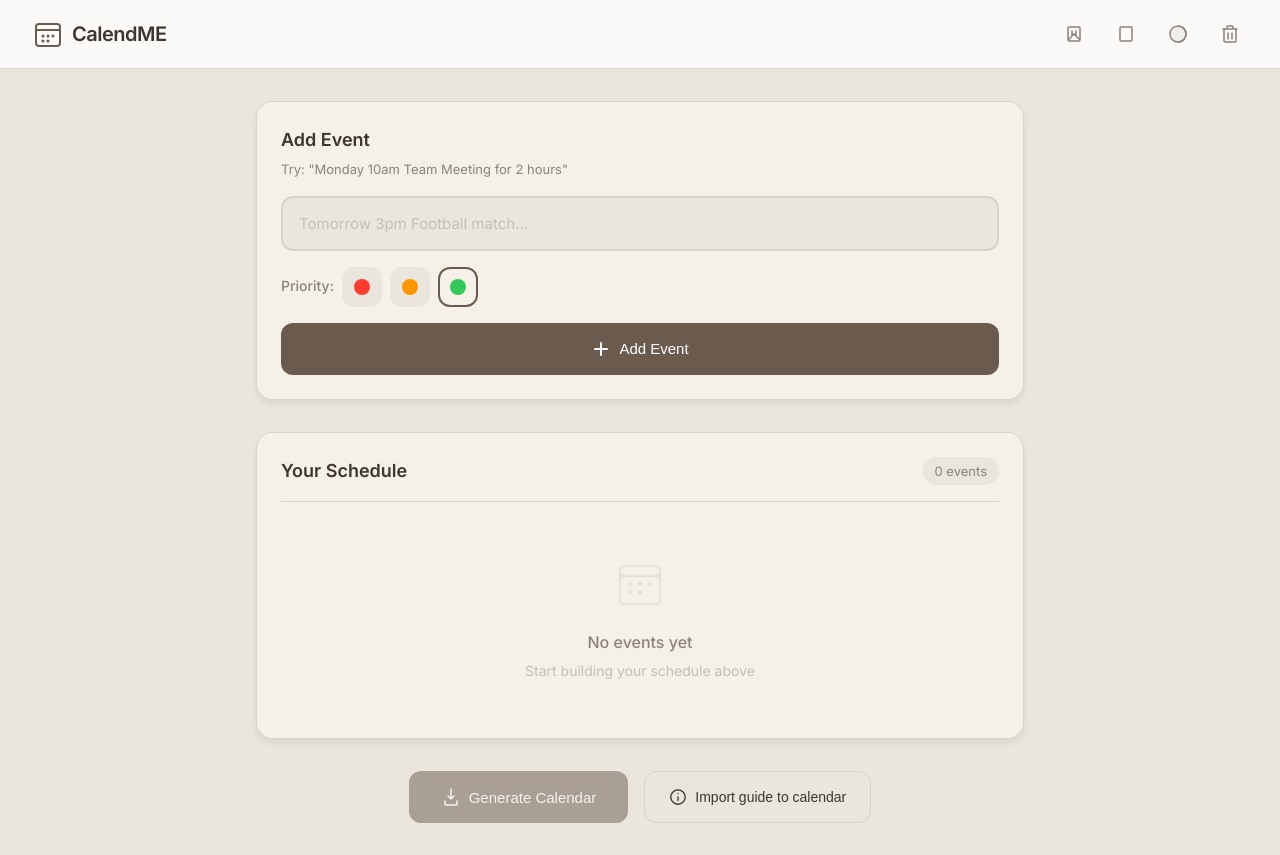
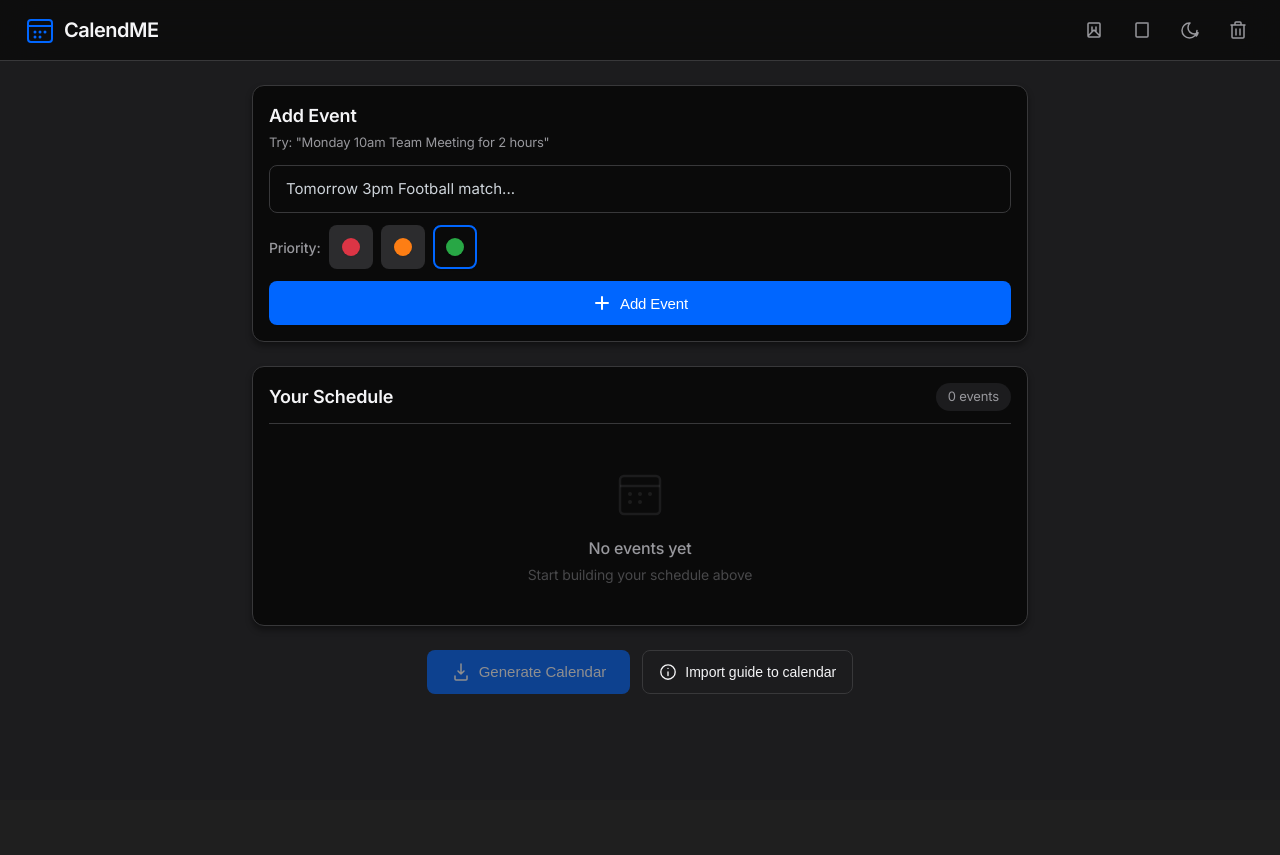
Before and after one commit to DaveOlana/Projects-on-Python, a Flask app: page / in a window 1280 px wide. After the commit the page ends 694 px from the top, so only its background shows below. Run offline with Flask 3, Linux system fonts and the light colour scheme.

Commit message:
Made adjuestments with the software's UI and gave it a minimalistic view and taste.

```diff
--- a/Calendar_MyApp/static/script.js
+++ b/Calendar_MyApp/static/script.js
@@ -441,8 +441,8 @@ function loadThemePreference() {
         currentTheme = saved;
         applyTheme(currentTheme);
     } else {
-        // Auto-detect based on time of day for ambient mode
-        currentTheme = 'ambient';
+        // Default to dark mode
+        currentTheme = 'dark';
         applyTheme(currentTheme);
     }
 }
--- a/Calendar_MyApp/static/style.css
+++ b/Calendar_MyApp/static/style.css
@@ -4,46 +4,64 @@
    =========================== */
 
 :root {
-    /* Light Mode - Cool Minimalist (Apple-inspired) */
+    /* Light Mode - Refined Professional Palette */
     --bg-primary: #FFFFFF;
-    --bg-secondary: #F5F5F7;
-    --bg-tertiary: #FAFAFA;
+    --bg-secondary: #F8F9FA;
+    --bg-tertiary: #F1F3F5;
+    --bg-hover: #E9ECEF;
 
-    --text-primary: #1D1D1F;
-    --text-secondary: #86868B;
-    --text-tertiary: #C7C7CC;
+    /* Typography - Enhanced Hierarchy */
+    --text-primary: #212529;
+    --text-secondary: #6C757D;
+    --text-tertiary: #ADB5BD;
+    --text-muted: #CED4DA;
 
-    --accent-primary: #007AFF;
-    --accent-hover: #0051D5;
+    /* Accent - Refined Blue */
+    --accent-primary: #0066FF;
+    --accent-hover: #0052CC;
+    --accent-light: #E6F0FF;
+    --accent-border: #B3D4FF;
 
-    /* Priority Colors */
-    --priority-red: #FF3B30;
-    --priority-yellow: #FF9500;
-    --priority-green: #34C759;
+    /* Priority Colors - Softer Tones */
+    --priority-red: #DC3545;
+    --priority-red-light: #FFE5E8;
+    --priority-yellow: #FD7E14;
+    --priority-yellow-light: #FFF4E6;
+    --priority-green: #28A745;
+    --priority-green-light: #E8F5E9;
 
-    /* Neutrals */
-    --border-color: #E5E5EA;
-    --shadow-sm: 0 1px 3px rgba(0, 0, 0, 0.04);
-    --shadow-md: 0 4px 6px rgba(0, 0, 0, 0.07);
-    --shadow-lg: 0 10px 15px rgba(0, 0, 0, 0.1);
+    /* Neutrals - Enhanced */
+    --border-color: #DEE2E6;
+    --border-light: #E9ECEF;
+    --border-focus: #80BDFF;
 
-    /* Spacing */
+    /* Shadows - Refined Depth */
+    --shadow-xs: 0 1px 2px rgba(0, 0, 0, 0.05);
+    --shadow-sm: 0 2px 4px rgba(0, 0, 0, 0.06);
+    --shadow-md: 0 4px 8px rgba(0, 0, 0, 0.08);
+    --shadow-lg: 0 8px 16px rgba(0, 0, 0, 0.1);
+    --shadow-xl: 0 12px 24px rgba(0, 0, 0, 0.12);
+
+    /* Spacing - Consistent Scale */
     --spacing-xs: 4px;
     --spacing-sm: 8px;
-    --spacing-md: 16px;
-    --spacing-lg: 24px;
-    --spacing-xl: 32px;
+    --spacing-md: 12px;
+    --spacing-lg: 16px;
+    --spacing-xl: 24px;
+    --spacing-2xl: 32px;
+    --spacing-3xl: 48px;
 
-    /* Border Radius */
-    --radius-sm: 6px;
-    --radius-md: 12px;
-    --radius-lg: 16px;
+    /* Border Radius - Refined */
+    --radius-sm: 4px;
+    --radius-md: 8px;
+    --radius-lg: 12px;
+    --radius-xl: 16px;
     --radius-full: 999px;
 
-    /* Transitions */
+    /* Transitions - Smooth */
     --transition-fast: 150ms cubic-bezier(0.4, 0, 0.2, 1);
-    --transition-base: 250ms cubic-bezier(0.4, 0, 0.2, 1);
-    --transition-slow: 350ms cubic-bezier(0.4, 0, 0.2, 1);
+    --transition-base: 200ms cubic-bezier(0.4, 0, 0.2, 1);
+    --transition-slow: 300ms cubic-bezier(0.4, 0, 0.2, 1);
 }
 
 /* Dark Mode */
@@ -89,14 +107,17 @@
 }
 
 body {
-    font-family: 'Inter', -apple-system, BlinkMacSystemFont, 'Segoe UI', sans-serif;
+    font-family: 'Inter', -apple-system, BlinkMacSystemFont, 'Segoe UI', 'Roboto', sans-serif;
     font-size: 15px;
-    line-height: 1.6;
+    font-weight: 400;
+    line-height: 1.5;
+    letter-spacing: -0.01em;
     color: var(--text-primary);
     background: var(--bg-secondary);
     transition: background var(--transition-base), color var(--transition-base);
     -webkit-font-smoothing: antialiased;
     -moz-osx-font-smoothing: grayscale;
+    text-rendering: optimizeLegibility;
 }
 
 /* ===========================
@@ -213,25 +234,33 @@ body {
 
 .natural-input {
     width: 100%;
-    padding: var(--spacing-md);
+    padding: 12px 16px;
     font-size: 15px;
-    border: 2px solid var(--border-color);
+    font-weight: 400;
+    line-height: 1.5;
+    border: 1.5px solid var(--border-color);
     border-radius: var(--radius-md);
-    background: var(--bg-secondary);
+    background: var(--bg-primary);
     color: var(--text-primary);
-    transition: all var(--transition-fast);
+    transition: all var(--transition-base);
     font-family: inherit;
+}
+
+.natural-input:hover {
+    border-color: var(--border-light);
+    background: var(--bg-primary);
 }
 
 .natural-input:focus {
     outline: none;
     border-color: var(--accent-primary);
     background: var(--bg-primary);
-    box-shadow: 0 0 0 3px rgba(0, 122, 255, 0.1);
+    box-shadow: 0 0 0 3px var(--accent-light);
 }
 
 .natural-input::placeholder {
-    color: var(--text-tertiary);
+    color: var(--text-muted);
+    font-weight: 400;
 }
 
 .priority-selector {
@@ -247,32 +276,35 @@ body {
 }
 
 .priority-btn {
-    width: 40px;
-    height: 40px;
+    width: 44px;
+    height: 44px;
     border-radius: var(--radius-md);
     border: 2px solid transparent;
-    background: var(--bg-secondary);
+    background: var(--bg-tertiary);
     cursor: pointer;
     display: flex;
     align-items: center;
     justify-content: center;
-    transition: all var(--transition-fast);
+    transition: all var(--transition-base);
 }
 
 .priority-btn:hover {
-    transform: translateY(-2px);
+    transform: translateY(-1px);
     box-shadow: var(--shadow-sm);
+    background: var(--bg-hover);
 }
 
 .priority-btn.active {
     border-color: var(--accent-primary);
     background: var(--bg-primary);
+    box-shadow: var(--shadow-xs);
 }
 
 .priority-dot {
-    width: 16px;
-    height: 16px;
+    width: 18px;
+    height: 18px;
     border-radius: 50%;
+    box-shadow: 0 1px 2px rgba(0, 0, 0, 0.08);
 }
 
 .priority-dot.red {
@@ -292,7 +324,7 @@ body {
     align-items: center;
     justify-content: center;
     gap: var(--spacing-sm);
-    padding: var(--spacing-md) var(--spacing-lg);
+    padding: 12px 24px;
     background: var(--accent-primary);
     color: white;
     border: none;
@@ -300,13 +332,20 @@ body {
     font-size: 15px;
     font-weight: 500;
     cursor: pointer;
-    transition: all var(--transition-fast);
+    transition: all var(--transition-base);
+    box-shadow: var(--shadow-xs);
+    letter-spacing: -0.01em;
 }
 
 .add-event-btn:hover {
     background: var(--accent-hover);
     transform: translateY(-1px);
     box-shadow: var(--shadow-md);
+}
+
+.add-event-btn:active {
+    transform: translateY(0);
+    box-shadow: var(--shadow-xs);
 }
 
 .add-event-btn:active {
```
Also changed, not shown: other parts of Calendar_MyApp/static/style.css (+15 -11 lines).
